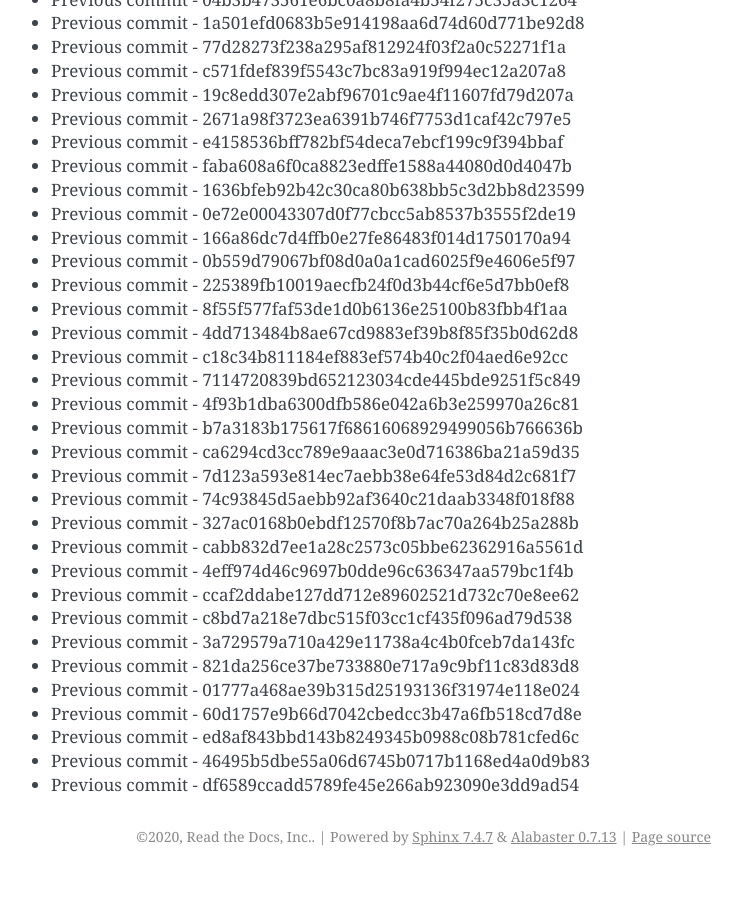
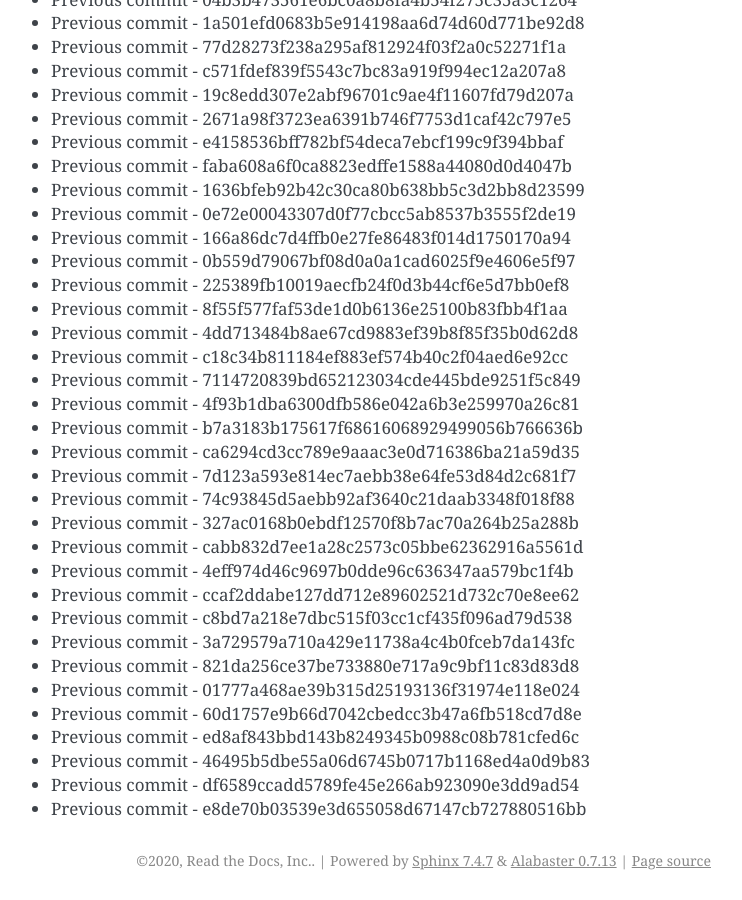
Before and after one commit to readthedocs/rtd-git-stresstest, a Sphinx documentation site: the page built from docs/updates.rst, in a window 1280 px wide and 900 px high, scrolled down 89442 px. Shown: the whole window, without its empty margins (399-1141 px from the left). Built offline with Sphinx 7.4.7, drawn with Linux system fonts in a browser that asks for light colours; before the commit the page ends 90318 px from its top, so only the background shows below that.

Commit message:
Generating commit from previous: e8de70b03539e3d655058d67147cb727880516bb

```diff
--- a/docs/updates.rst
+++ b/docs/updates.rst
@@ -3790,3 +3790,4 @@ It can be tested for any performance characteristics.
 * Previous commit - ed8af843bbd143b8249345b0988c08b781cfed6c
 * Previous commit - 46495b5dbe55a06d6745b0717b1168ed4a0d9b83
 * Previous commit - df6589ccadd5789fe45e266ab923090e3dd9ad54
+* Previous commit - e8de70b03539e3d655058d67147cb727880516bb
```
